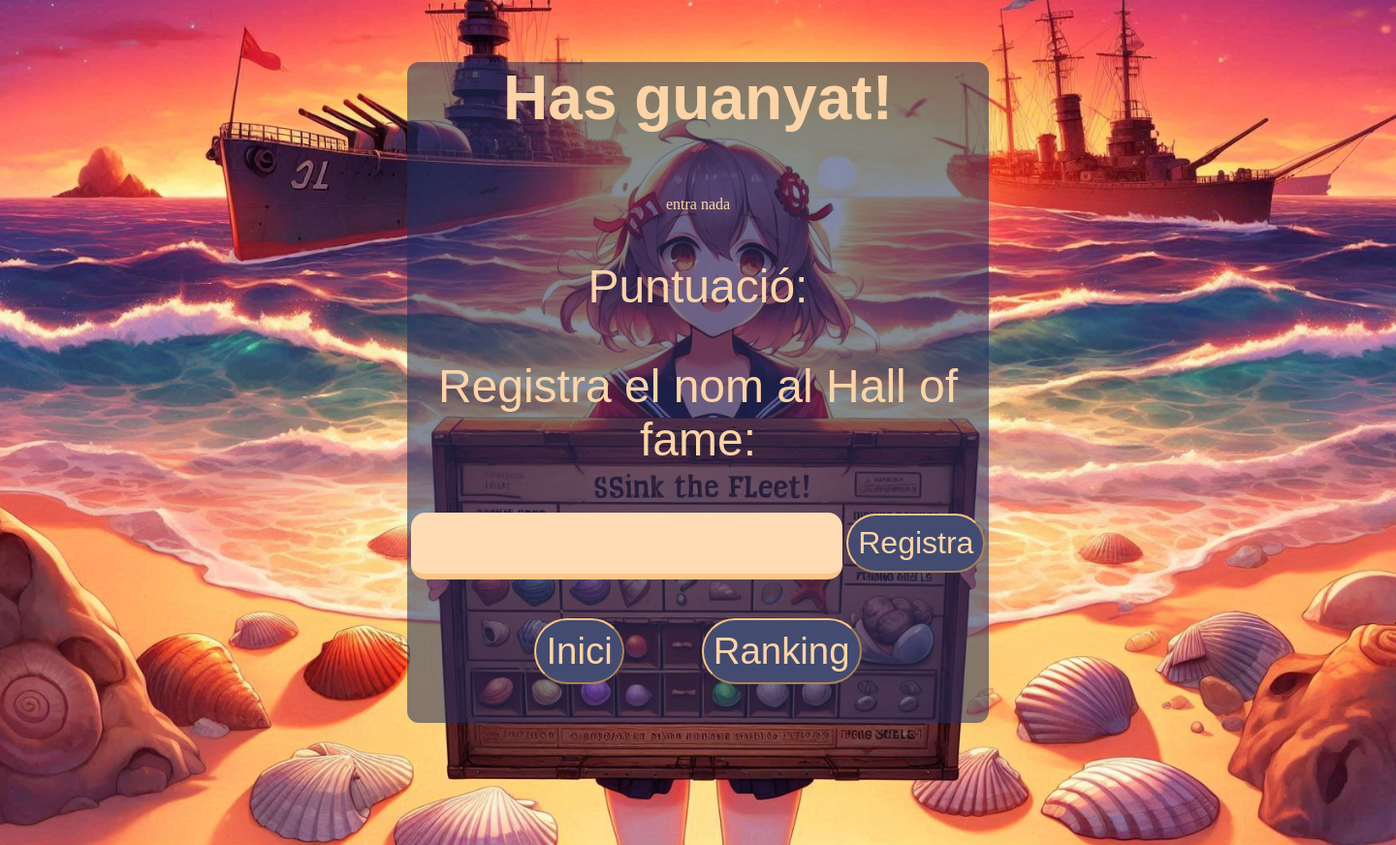
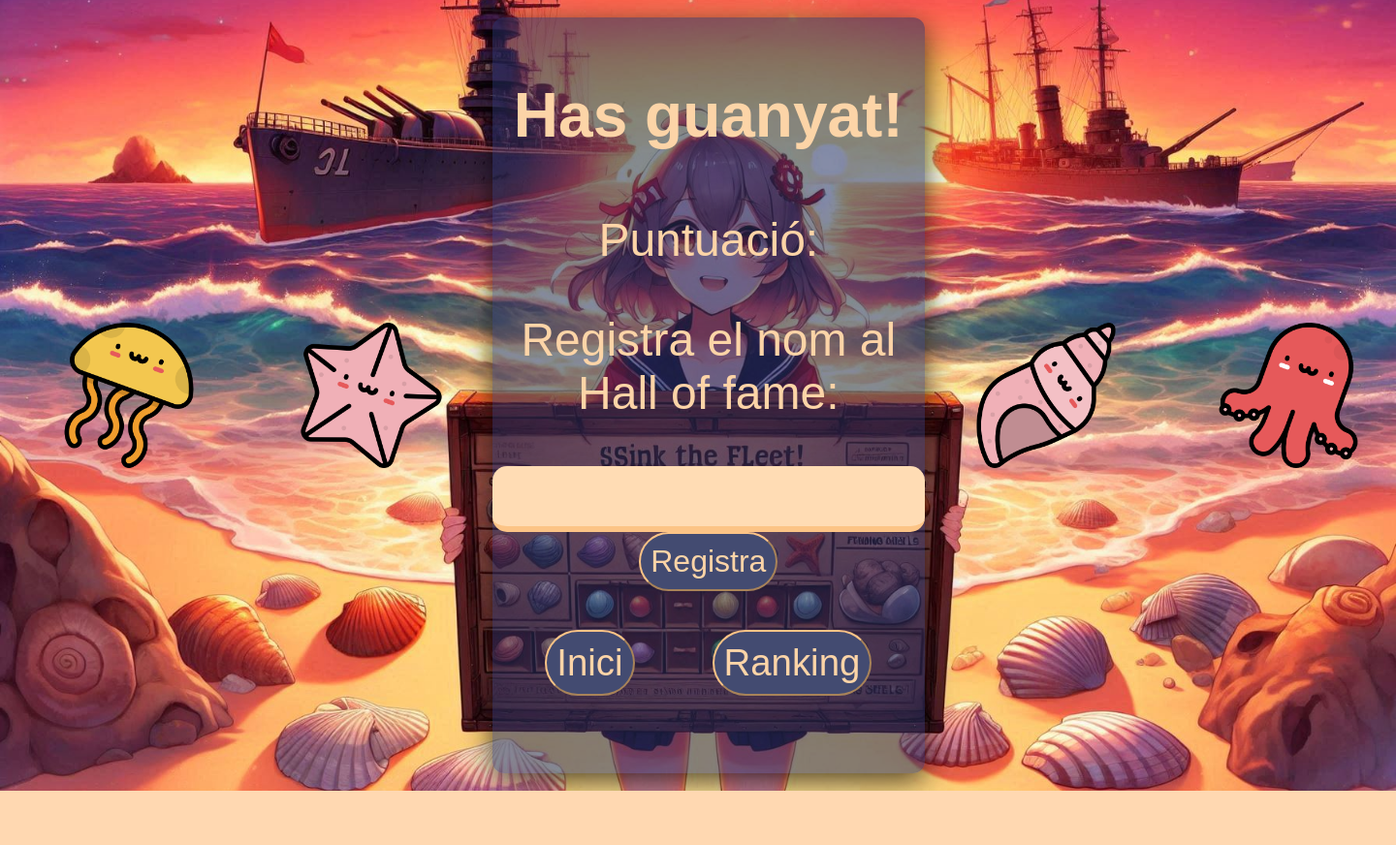
Before and after one commit to DarKoul-Wmg/AWS2_Hundir_La_Flota, a PHP site: page /win.php in a window 1440 px wide. Shown: the whole page at 97% size. After the commit the page ends 816 px from the top, so only its background shows below. Run offline with PHP 8.4, Linux system fonts and the light colour scheme; data that the repository does not hold is empty.

Commit message:
WinPhp acabado, efecto de animacion, transicion e imagenes añadido

```diff
--- a/ranking.php
+++ b/ranking.php
@@ -38,6 +38,7 @@ $file = fopen($filePath, "r");
       </thead>';
 while($line = fgets($file)){
   $linecount++;
+
   // Verifica si "page" está definido en la URL
   $startLine = (isset($_GET["page"]) ? ($_GET["page"] - 1) * 25 + 1 : 1);
   $endLine = $startLine + 24;
@@ -46,7 +47,7 @@ while($line = fgets($file)){
 
     $values = explode(',',$line);
 
-    //control de errores para Windows (warnings)
+    //control de errores para evitar (warnings)
     if (count($values) >= 3) {
       echo '
       <tr>
--- a/ranking.txt
+++ b/ranking.txt
@@ -41,3 +41,4 @@ jhin,,2024-10-19 11:31:27
 jhin,0,2024-10-19 11:35:14
 jhin,0,2024-10-19 12:54:39
 jhin,652882,2024-10-19 01:05:57
+jhin,561986,2024-10-20 11:50:44
--- a/style.css
+++ b/style.css
@@ -419,13 +419,14 @@ body#ranking .pagination a:hover:not(.active) {
 }
 
 body#win {
-    min-height: 100vh; /* Se asegura de que ocupe al menos toda la pantalla */
+    min-height: 100vh;/*toda la pantalla */
     overflow: hidden; /* Evita el scroll */
-
-    background-image: url('images/backgroundGame.jpeg'); /* Ruta de tu imagen */
-    background-size: cover; /* Ajusta la imagen al tamaño del contenedor */
-    background-position: center; /* Centra la imagen */
-    background-repeat: no-repeat; /* Evita que la imagen se repita */
+    display: flex;
+    align-items: center;
+    background-image: url('images/backgroundGame.jpeg');
+    background-size: cover; /*imagen al tamaño del contenedor */
+    background-position: center;
+    background-repeat: no-repeat;
     background-color: rgba(15, 44, 73, 0.811);
 }
 
@@ -438,7 +439,37 @@ body#win .winBox {
     color: #fcd4a7;
     width: 75vh;
 
+    /*Propiedads para transicion*/
+    opacity: 0; /*invisiblew*/
+    box-shadow: 0 0 0 rgba(0, 0, 0, 0); /* Sin sombra inicial */
+    animation: aparition 3s ease-in-out forwards; /* Aparece en 3 segundos */
+
 }
+
+body#win img{
+    max-width: 150px;
+    max-height: 150px;
+    margin-right: 50px;
+    margin-left: 50px;
+}
+    /*efectos de las imagenes*/
+    body#win .imagenSalto{
+        transition: transform 0.5s ease; /*trans suave al cambiar la imagen*/
+    }
+    body#win .imagenSalto:hover{
+        transform: translateY(-100px) translateY(10px);  /* Mueve la imagen hacia arriba 10 píxeles */
+        cursor: grab;
+    }
+
+    body#win .imagenGiro{
+        transition: transform 0.7s ease; /* Transición suave al cambiar el transform */
+    }
+    body#win .imagenGiro:hover{
+        transform: translateY(-10px) rotate(360deg); /* Salta 10px y rota 15 grados */
+        cursor:grabbing;
+    }
+
+
 
 body#win .winVictoryMsg{
     font: 4.0em "Fira Sans", sans-serif;
@@ -504,7 +535,16 @@ body#win input[type=text] {
 	color: #E91E63;
 }
 
-/*Estilos genéricos para todas las paginas*/
-td:hover {
-    cursor: crosshair;
+/*Animaciones*/
+
+/* Definimos la animación */
+@keyframes aparition {
+    0% {
+        opacity: 0; /* Comienza invisible */
+        box-shadow: 0 0 0 rgba(0, 0, 0, 0); /* Sin sombra */
+    }
+    100% {
+        opacity: 1; /* Termina completamente visible */
+        box-shadow: 0 8px 30px rgba(0, 0, 0, 0.7); /* Sombra visible */
+    }
 }
--- a/win.php
+++ b/win.php
@@ -25,23 +25,29 @@
         Sonido no habilitado
     </audio>
 
+
+    <img src="/images/medusaWin.png" alt="medusa kawaii" class="imagenSalto">
+    <img src="/images/estrellaWin.png" alt="estrella kawaii" class="imagenGiro">
+
+<!-- Div principal-->
     <div class="winBox">
         <p class="winVictoryMsg">Has guanyat!</p>
 <?php
 session_start();
 date_default_timezone_set('Europe/Madrid');
 
-//si el POST viene de game.php, mantener la variable en una sesión, pero si el POST viene de win.php no machacar la variable con un NULL
-
-if(isset($_POST["score"])){
-    echo ' entran:'.$_POST["score"];
-}else{
-    echo 'entra nada';
-}
-
                     //condicion                     valorTrue    valorFalse
 $playerName = isset($_SESSION['playerName']) ? $_SESSION['playerName'] : "";  //recupermas nombre de variable de session
+
 $score = isset($_POST["score"]) ? $_POST["score"] : 0;  //recuperamos score
+
+//comprobación creada para ver si recibe o no la puntuacion
+// if(isset($_POST["score"])){
+//     echo ' entran:'.$_POST["score"];
+// }else{
+//     echo 'entra nada';
+// }
+
 $date = date('Y-m-d h:i:s', time());
 
 echo '<p class="winScoreTitle">Puntuació: ',$_POST["score"],'</p>';
@@ -85,6 +91,9 @@ echo '
             </a>
         </div>
     </div>
+
+    <img src="/images/conchaWin.png" alt="concha kawaii" class="imagenGiro">
+    <img src="/images/pulpoWin.png" alt="pulpo kawaii" class="imagenSalto">
 
     <script>
         function easterEgg(event) {
```
Also changed, not shown: images/conchaWin.png (added), images/estrellaWin.png (added), images/medusaWin.png (added), images/pulpoWin.png (added).
